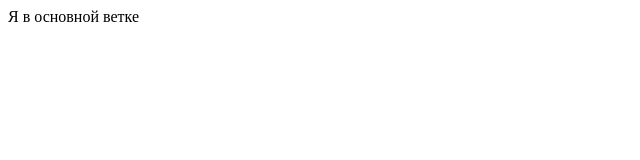
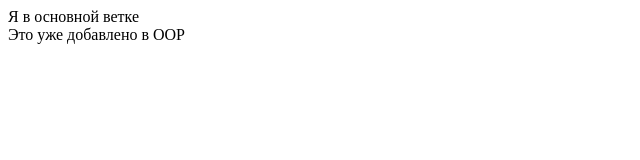
Before and after one commit to Kinox19/test_branch, a plain HTML site: page index.html in a window 1280 px wide. Shown: the whole page, without its empty margins (0-640 px from the left). Drawn offline with Linux system fonts and the light colour scheme.

Commit message:
Добавил текст

```diff
--- a/index.html
+++ b/index.html
@@ -7,5 +7,6 @@
 </head>
 <body>
     <div>Я в основной ветке</div>
+    <div>Это уже добавлено в OOP</div>
 </body>
 </html>
```
